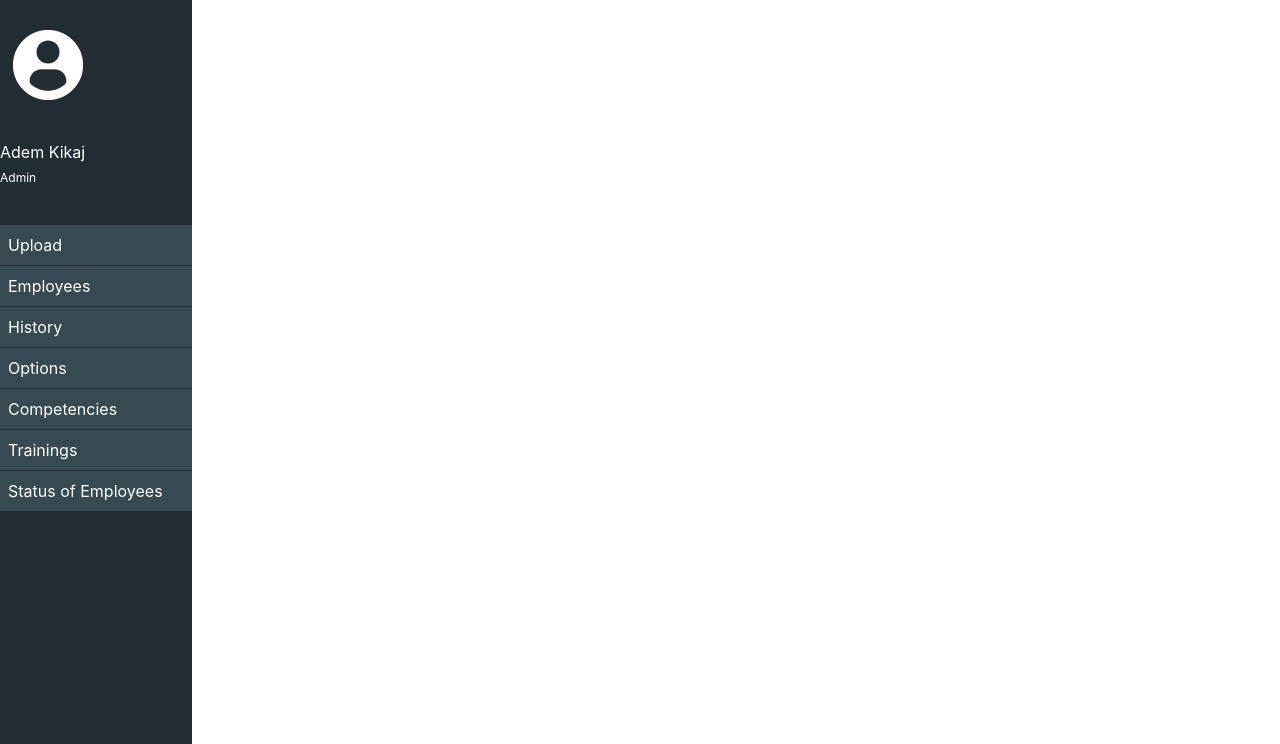
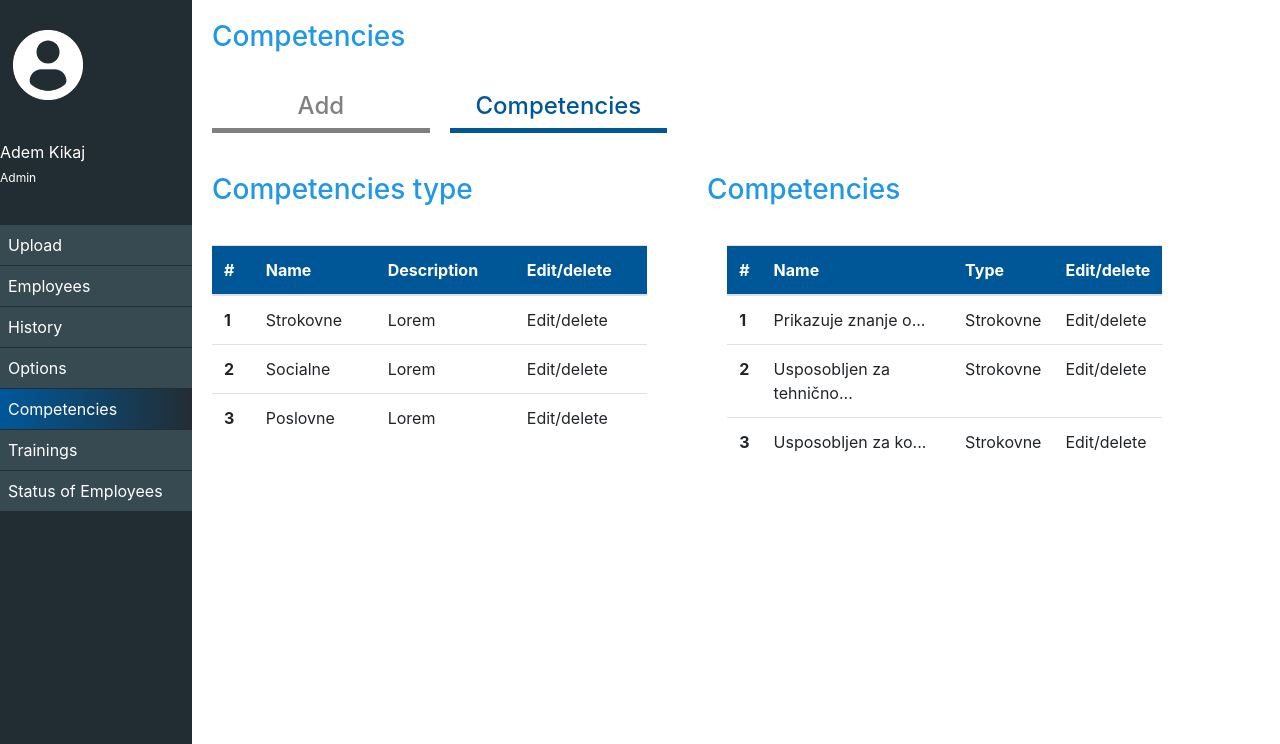
Before and after one commit to iboskov/Respo-code, a Django app: page /competence/competencies in a window 1280 px wide. Shown: the part 56-800 px from the top of the page. Run offline with Django 3.2, Linux system fonts and the light colour scheme; some libraries are stand-ins or nearby versions.

Commit message:
admin almost finished

```diff
--- /dev/null
+++ b/home/frontend/templates/html/competencies.html
@@ -0,0 +1,121 @@
+{% extends "html/index.html" %}
+{% load static %}
+
+
+{% block child %}
+
+<div class="title">
+    <h3>Competencies</h3>
+</div>
+
+<div class="employee-tabs">
+    {% if picked == "add" %}
+        <div class="tabsColor">
+            <h4>Add</h4>
+        </div>
+    {% else %}
+        <div class="tabs">
+            <h4><a href="add" class="none-style-link">Add</a></h4>
+        </div>
+    {% endif %}
+    {% if picked == "competence" %}
+        <div class="tabsColor">
+            <h4>Competencies</h4>
+        </div>
+    {% else %}
+        <div class="tabs">
+            <h4><a href="competencies" class="none-style-link">Competencies</a></h4>
+        </div>
+    {% endif %}
+</div>
+<div class="board">
+    {% if picked == "add" %}
+
+        <div class="subtitle">
+            <h3>Add Competence</h3>
+        </div>
+            <div class="block-add">
+                <form id="add-employee-form" method="post" action="{% url 'competencies' %}">
+                    <label class="form-label">Competence type</label>
+                    <input class="inputs2" type="text" name="employee-name" required>
+                    <label class="form-label">Competence name</label>
+                    <input class="inputs2" type="text" name="employee-lastName" required>
+                    <label class="form-label">Description</label>
+                    <input class="inputs2" type="text" name="employee-phone" required>
+                    <input type="submit" id="submit-btn3" value="Add" class="rounded">
+                </form>
+            </div>
+        </div>
+
+    {% endif %}
+    {% if picked == 'competence' %}
+        <div class="subtitle">
+            <h3 class="competenceTitle">Competencies type</h3>
+            <h3 class="competenceTitle">Competencies</h3>
+        </div>
+            <div class="block-add-competencies">
+                <table class="table">
+                  <thead class="thead-color">
+                    <tr>
+                      <th scope="col">#</th>
+                      <th scope="col">Name</th>
+                      <th scope="col">Description</th>
+                      <th scope="col">Edit/delete</th>
+                    </tr>
+                  </thead>
+                  <tbody>
+                    <tr>
+                      <th scope="row">1</th>
+                      <td>Strokovne</td>
+                      <td>Lorem</td>
+                      <td>Edit/delete</td>
+                    </tr>
+                    <tr>
+                      <th scope="row">2</th>
+                      <td>Socialne</td>
+                      <td>Lorem</td>
+                      <td>Edit/delete</td>
+                    </tr>
+                    <tr>
+                      <th scope="row">3</th>
+                      <td>Poslovne</td>
+                      <td>Lorem</td>
+                      <td>Edit/delete</td>
+                    </tr>
+                  </tbody>
+                </table>
+            </div>
+            <div class="block-add-competencies">
+                <table class="table">
+                  <thead class="thead-color">
+                    <tr>
+                      <th scope="col">#</th>
+                      <th scope="col">Name</th>
+                      <th scope="col">Type</th>
+                      <th scope="col">Edit/delete</th>
+                    </tr>
+                  </thead>
+                  <tbody>
+                    <tr>
+                      <th scope="row">1</th>
+                      <td>Prikazuje znanje o...</td>
+                      <td>Strokovne</td>
+                      <td>Edit/delete</td>
+                    </tr>
+                    <tr>
+                      <th scope="row">2</th>
+                      <td>Usposobljen za tehnično...</td>
+                      <td>Strokovne</td>
+                      <td>Edit/delete</td>
+                    </tr>
+                    <tr>
+                      <th scope="row">3</th>
+                      <td>Usposobljen za ko...</td>
+                      <td>Strokovne</td>
+                      <td>Edit/delete</td>
+                    </tr>
+                  </tbody>
+                </table>
+            </div>
+    {% endif %}
+{% endblock child %}
--- a/home/frontend/templates/html/employee.html
+++ b/home/frontend/templates/html/employee.html
@@ -14,7 +14,7 @@
         </div>
     {% else %}
         <div class="tabs">
-            <h4><a href="add" class="none-style-link">Add</a></h4>
+            <h4><a href="{% url 'employee' %}" class="none-style-link">Add</a></h4>
         </div>
     {% endif %}
     {% if picked == "employee" %}
@@ -23,7 +23,7 @@
         </div>
     {% else %}
         <div class="tabs">
-            <h4><a href="employees" class="none-style-link">Employees</a></h4>
+            <h4><a href="{% url 'employee/employees' %}" class="none-style-link">Employees</a></h4>
         </div>
     {% endif %}
     {% if picked == "history" %}
@@ -32,7 +32,7 @@
         </div>
     {% else %}
         <div class="tabs">
-            <h4><a href="history" class="none-style-link">History</a></h4>
+            <h4><a href="{% url 'employee/history' %}" class="none-style-link">History</a></h4>
         </div>
     {% endif %}
 </div>
--- a/home/frontend/templates/html/index.html
+++ b/home/frontend/templates/html/index.html
@@ -41,7 +41,7 @@
                             {% if main_pick == "employee" %}
                                 <a href="" class="a-style nav-border-selected">Employees</a>
                             {% else %}
-                                <a href="employee/add" class="a-style nav-border">Employees</a>
+                                <a href="{% url 'employee' %}" class="a-style nav-border">Employees</a>
                             {% endif %}
                         </li>
                         <li>
@@ -60,9 +60,9 @@
                         </li>
                         <li>
                             {% if main_pick == "competencies" %}
-                                <a href="#" class="a-style nav-border-selected">Competencies</a>
+                                <a href="" class="a-style nav-border-selected">Competencies</a>
                             {% else %}
-                                <a href="#" class="a-style nav-border">Competencies</a>
+                                <a href="{% url 'competence/add' %}" class="a-style nav-border">Competencies</a>
                             {% endif %}
                         </li>
                         <li>
--- a/home/static/CSS/main.css
+++ b/home/static/CSS/main.css
@@ -333,3 +333,16 @@ a{
     opacity:0.5;
     text-indent:20px;
 }
+
+/* *Competencies* */
+.block-add-competencies{
+    margin-top:30px;
+    margin-left:20px;
+    float:left;
+    width:40%;
+    margin-right:60px;
+}
+.competenceTitle{
+    width:45.5%;
+    float:left;
+}
--- a/home/urls.py
+++ b/home/urls.py
@@ -19,9 +19,11 @@ from . import views
 urlpatterns = [
     url('login', views.login, name='login'),
     url('upload', views.upload, name='upload'),
-    url('employee/add', views.employee, name='employee'),
-    url('employee/employees',views.employee_employees,name='employees'),
-    url('employee/history',views.employee_history,name='employee_history'),
+    path("employee", views.employee_add, name="employee"),
+    path("employee/employees",views.employee_employees,name="employee/employees"),
+    path('employee/history',views.employee_history,name='employee/history'),
+    path('competence/add',views.competence_add, name='competence/add'),
+    path('competence/competencies',views.competence_competencies, name='competencies'),
     url('', views.index, name='index'),
 
 ]
--- a/home/views.py
+++ b/home/views.py
@@ -26,7 +26,7 @@ def upload(request):
     main_pick = "upload"
     return render(request,'html/upload.html',{"main_pick":main_pick})
 
-def employee(request):
+def employee_add(request):
     picked = 'add'
     main_pick = "employee"
     return render(request,'html/employee.html',{"picked": picked,"main_pick": main_pick})
@@ -40,3 +40,13 @@ def employee_history(request):
     picked = 'history'
     main_pick='employee'
     return render(request, 'html/employee.html', {"picked": picked, "main_pick": main_pick})
+
+def competence_add(request):
+    picked = 'add'
+    main_pick = 'competencies'
+    return render(request, 'html/competencies.html', {"picked": picked, "main_pick": main_pick})
+
+def competence_competencies(request):
+    picked = 'competence'
+    main_pick = 'competencies'
+    return render(request,'html/competencies.html', {"picked": picked, "main_pick": main_pick})
```
